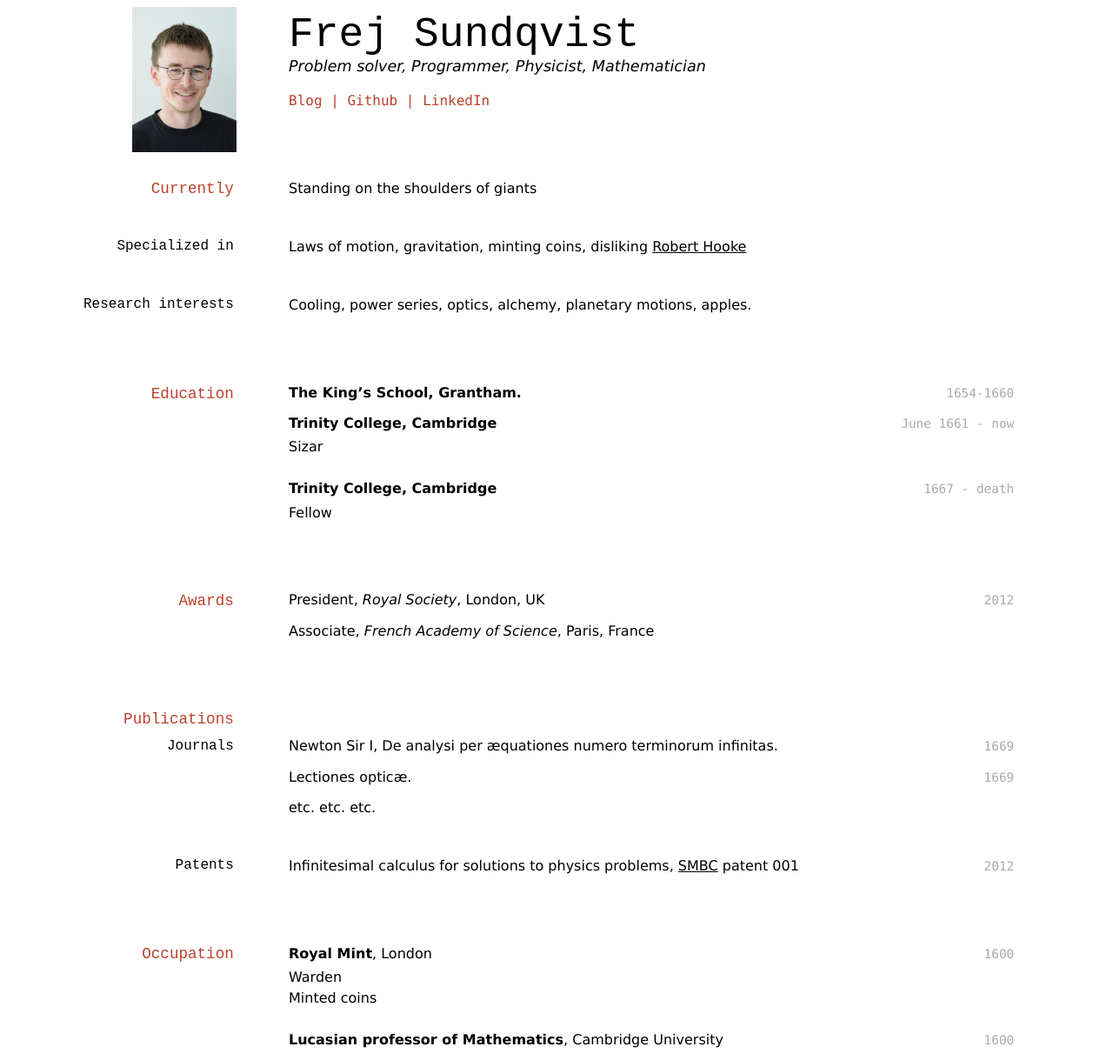
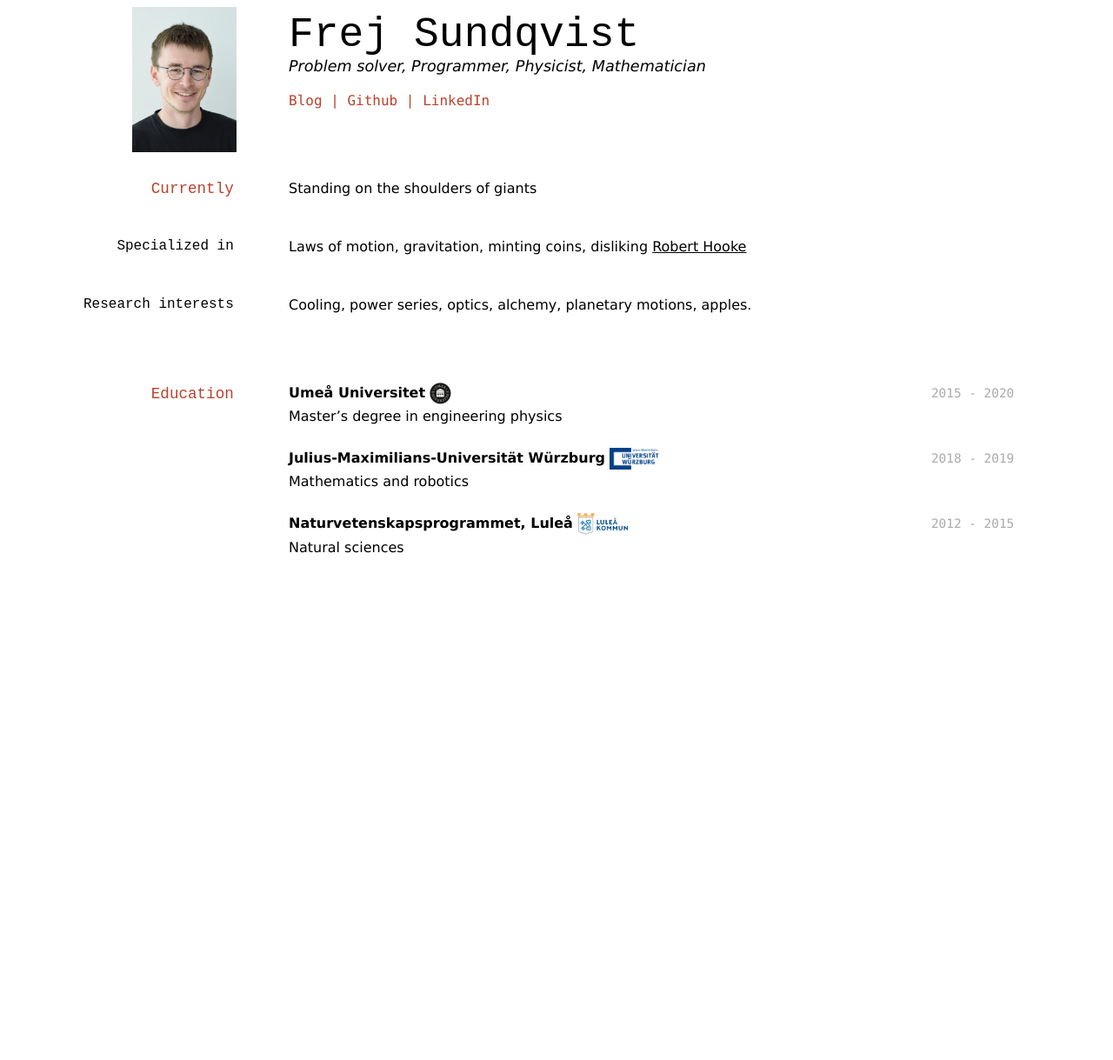
Before and after one commit to MyosQ/MyosQ.github.io, a Jekyll site: the page built from cv/index.md, in a window 1280 px wide. Shown: the whole page at 87% size. Built offline with Jekyll 4.4.1, drawn with Linux system fonts in a browser that asks for light colours; after the commit the page ends 900 px from its top, so only the background shows below that.

Commit message:
wokring on cv..

```diff
--- a/cv/index.md
+++ b/cv/index.md
@@ -34,60 +34,21 @@ Cooling, power series, optics, alchemy, planetary motions, apples.
 
 ## Education
 
-`1654-1660`
-__The King's School, Grantham.__
+`2015 - 2020`
+__Umeå Universitet__ ![Alt text](../images/umea.jpg){:height="auto" width="25px"  style="position:absolute; margin-left:5px;"}
+- Master's degree in engineering physics
 
-`June 1661 - now`
-__Trinity College, Cambridge__
 
-- Sizar
+`2018 - 2019`
+__Julius-Maximilians-Universität Würzburg__ ![Alt text](../images/wuerzburg.png){:height="25px" width="auto" style="position:absolute; margin-left:5px;"}
+- Mathematics and robotics
 
-`1667 - death`
-__Trinity College, Cambridge__
-
-- Fellow
+`2012 - 2015`
+__Naturvetenskapsprogrammet, Luleå__ ![Alt text](../images/lulea.png){:height="25px" width="auto" style="position:absolute; margin-left:5px;"}
+- Natural sciences
 
 
 
-## Awards
-
-`2012`
-President, *Royal Society*, London, UK
-
-Associate, *French Academy of Science*, Paris, France
-
-
-
-## Publications
-
-<!-- A list is also available [online](http://scholar.google.co.uk/citations?user=LTOTl0YAAAAJ) -->
-
-### Journals
-
-`1669`
-Newton Sir I, De analysi per æquationes numero terminorum infinitas.
-
-`1669`
-Lectiones opticæ.
-
-etc. etc. etc.
-
-### Patents
-
-`2012`
-Infinitesimal calculus for solutions to physics problems, [SMBC](http://www.techdirt.com/articles/20121011/09312820678/if-patents-had-been-around-time-newton.shtml) patent 001
-
-
-## Occupation
-
-`1600`
-__Royal Mint__, London
-
-- Warden
-- Minted coins
-
-`1600`
-__Lucasian professor of Mathematics__, Cambridge University
 
 
 
```
Also changed, not shown: images/lulea.png (added), images/umea.jpg (added), images/wuerzburg.png (added).
